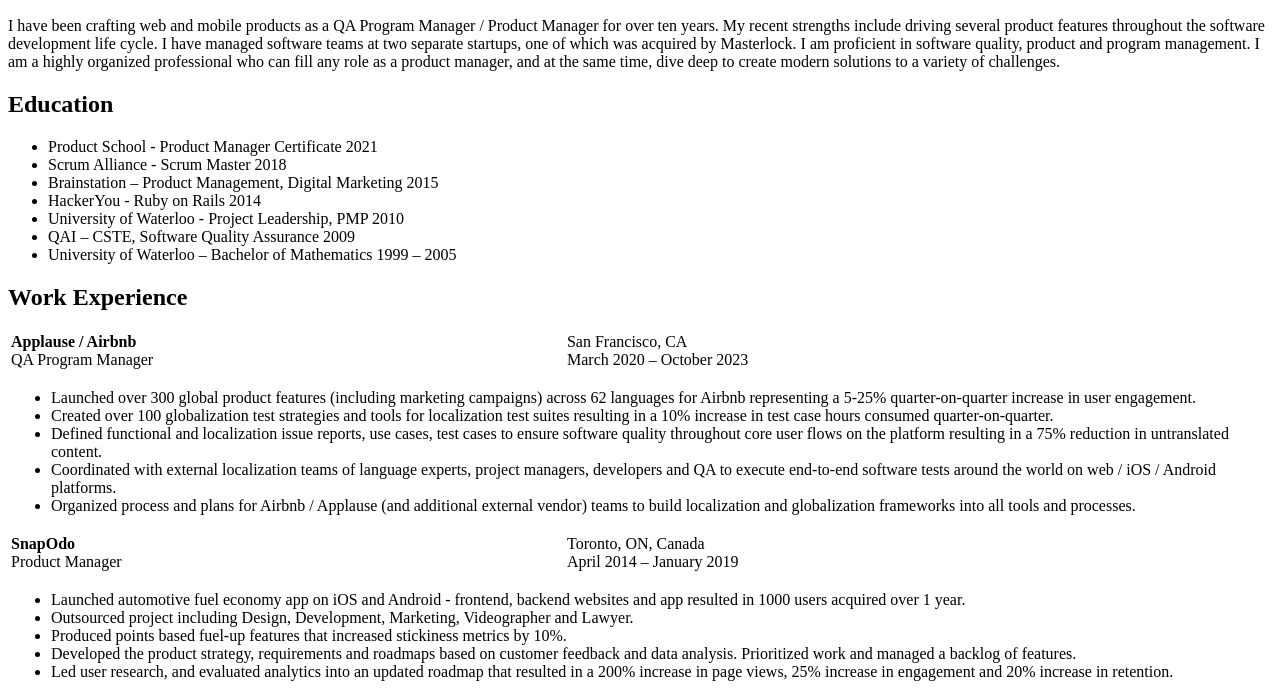
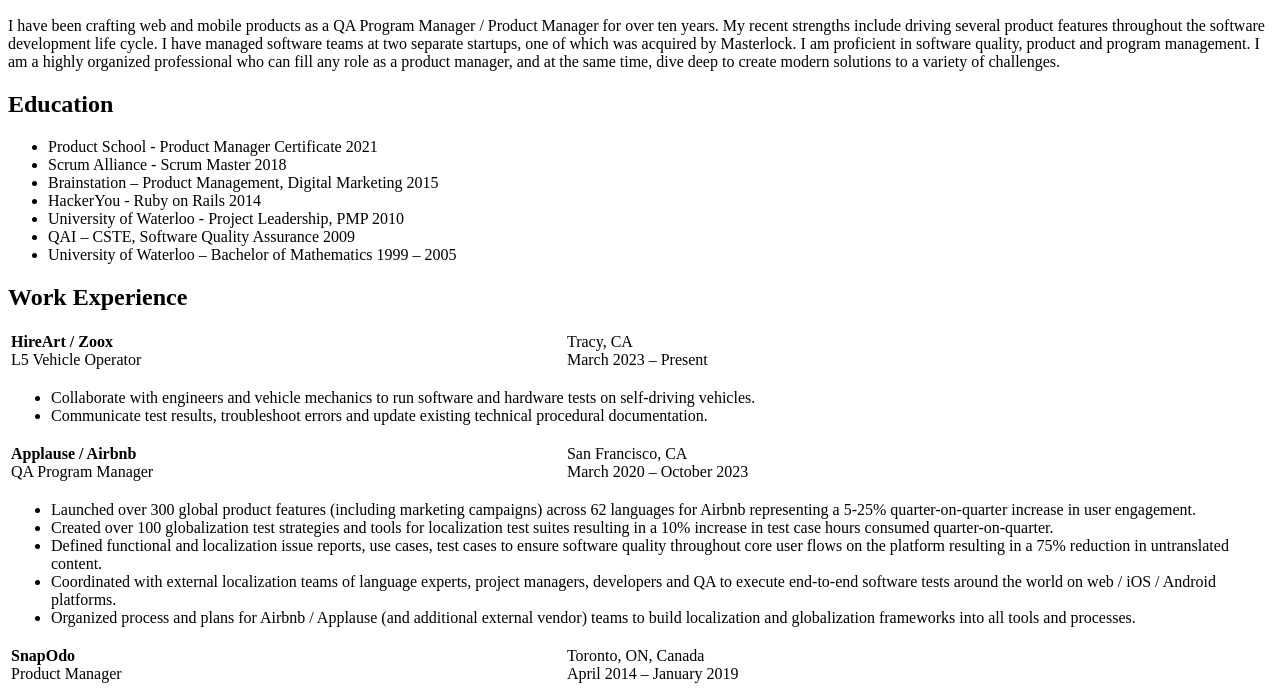
Before and after one commit to uzurper/webdev, a plain HTML site: page index.html in a window 1280 px wide. Shown: the part 110-800 px from the top of the page. Drawn offline with Linux system fonts and the light colour scheme.

Commit message:
Update index.html
adding recent employment experience

```diff
--- a/index.html
+++ b/index.html
@@ -24,6 +24,28 @@ I have been crafting web and mobile products as a QA Program Manager / Product M
 <h2>Work Experience</h2>
 
 <table>
+    <tr>
+        <td>
+            <b>HireArt / Zoox</b>
+            <br>L5 Vehicle Operator
+
+        </td>
+        <td>
+            Tracy, CA
+            <br>March 2023 – Present
+
+        </td>
+    </tr>
+        <tr>
+        <td colspan="2">
+            <ul>
+                <li>Collaborate with engineers and vehicle mechanics to run software and hardware tests on self-driving vehicles.</li>
+                <li>Communicate test results, troubleshoot errors and update existing technical procedural documentation.</li>
+            </ul>
+        </td>
+
+    </tr>
+
     <tr>
         <td>
             <b>Applause / Airbnb</b>
```
